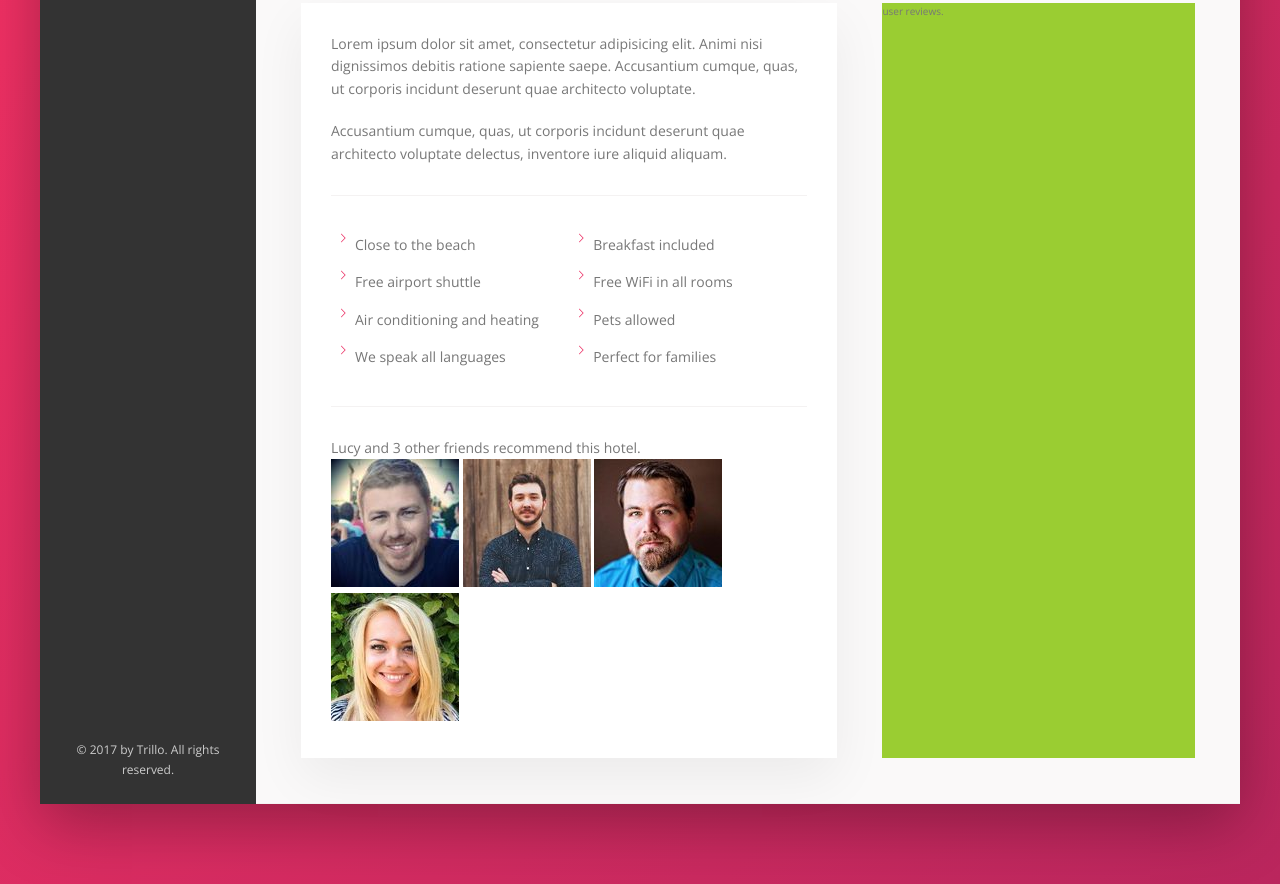
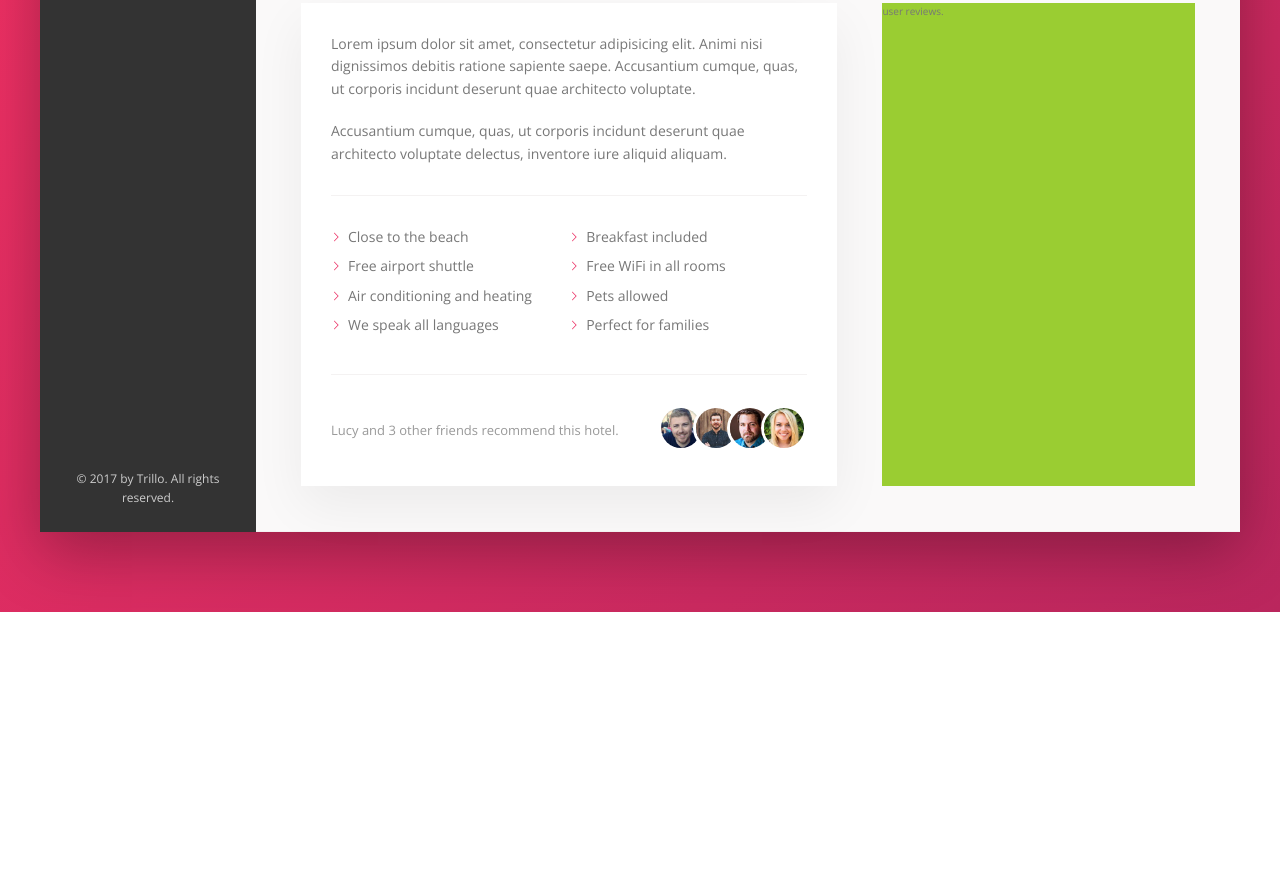
Before and after one commit to aindriu80/Trillio, a website: page index.html in a window 1280 px wide. Shown: the part 644-1528 px from the top of the page. After the commit the page ends 1256 px from the top, so only its background shows below. Drawn offline with nearby package versions, Linux system fonts and the light colour scheme.

Commit message:
Building the Description - fix margin, img on recommend section

```diff
--- a/resources/sass/_components.scss
+++ b/resources/sass/_components.scss
@@ -349,20 +349,49 @@
         display: inline-block;
         height: 1rem;
         width: 1rem;
-        margin: .7rem;
+        margin-right: .7rem;
 
         // Older browswers
-        //background-image: url(../img/chevron-thin-right.svg);
-        //background-size: cover;
+        // background-image: url(../img/chevron-thin-right.svg);
+        // background-size: cover;
 
         //Newer broswers - masks
+
         background-color: var(--color-primary);
         -webkit-mask-image: url(../img/chevron-thin-right.svg);
         -webkit-mask-size: cover;
-
+        mask-image: url(../img/chevron-thin-right.svg);
+        mask-size: cover;
     }
-
 }
 
 ////////////////////////////
 // RECOMMEND
+.recommend {
+    font-size: 1.3rem;
+    color: var(--color-grey-dark-3);
+
+    display: flex;
+
+    align-items: center;
+
+    &__count{
+        margin-right: auto;
+    }
+
+    &__friends{
+
+    }
+
+    &__photo {
+        box-sizing: content-box;
+        height: 4rem;
+        width: 4rem;
+        border-radius: 50%;
+        border: 3px solid #fff;
+
+        &:not(:last-child){
+            margin-right: -1.5rem;
+        }
+    }
+}
```
Also changed, not shown: resources/css/style.css.
